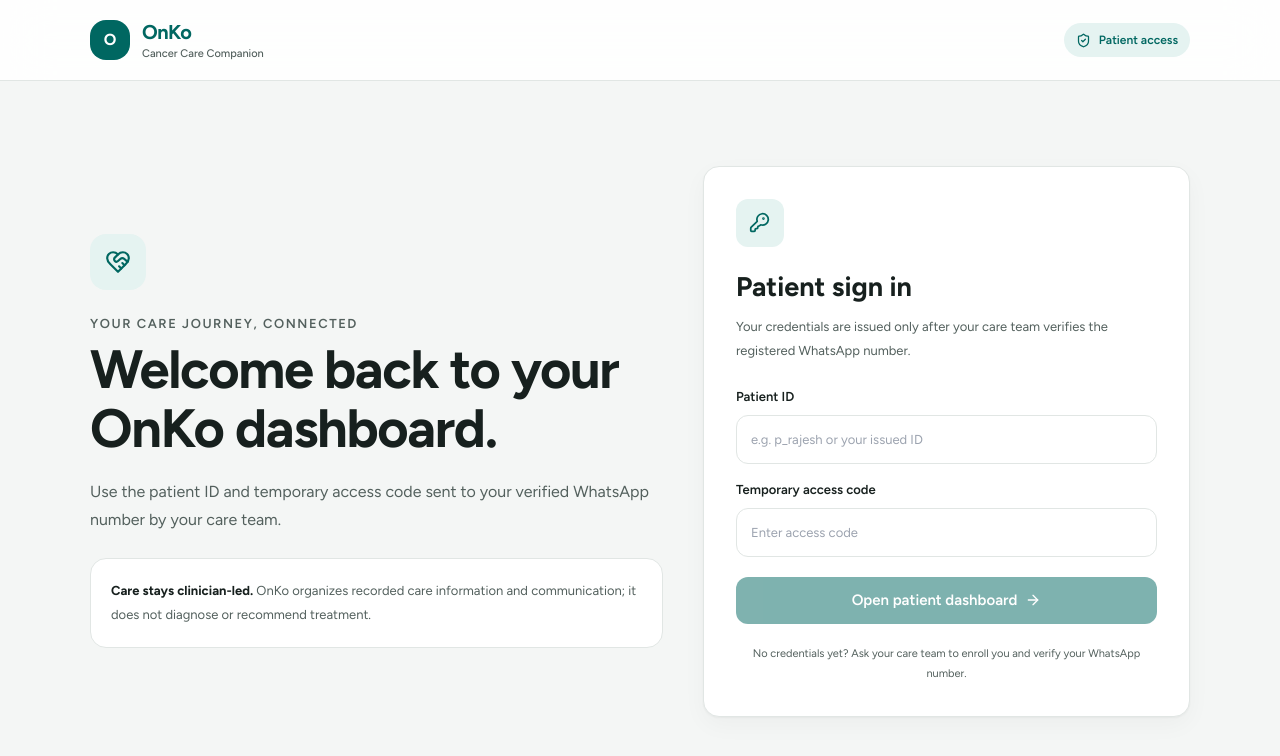
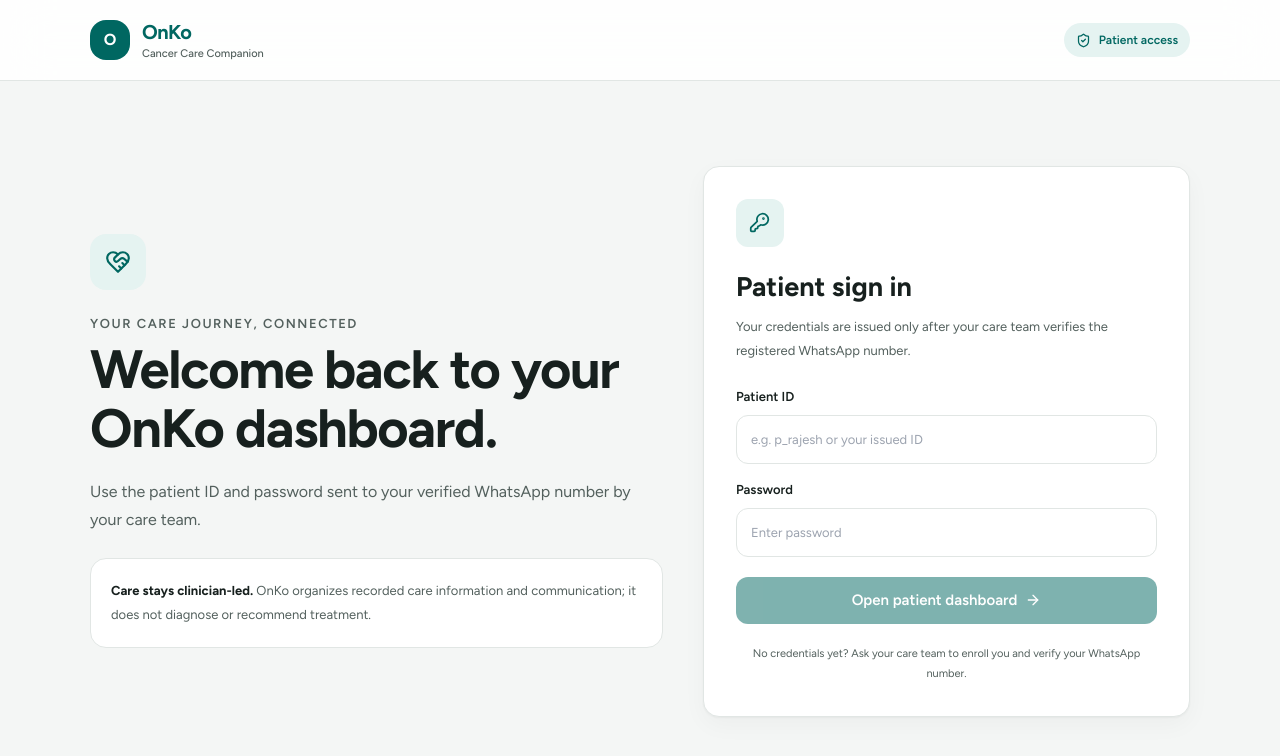
Before and after one commit to NiyaSinghShekhawat/OnKo_CancerCareCompanion, a Next.js app in the folder apps/web/: page /patient/login in a window 1280 px wide. Shown: the top 756 px of the page. Built offline with nearby package versions, Linux system fonts and the light colour scheme; no server answers.

Commit message:
web: present patient credential as reusable password

```diff
--- a/apps/web/app/patient/login/page.tsx
+++ b/apps/web/app/patient/login/page.tsx
@@ -7,14 +7,14 @@
 
 export default function PatientLoginPage(){
  const router=useRouter();
- const [patientId,setPatientId]=useState(""),[code,setCode]=useState(""),[busy,setBusy]=useState(false),[error,setError]=useState("");
+ const [patientId,setPatientId]=useState(""),[password,setPassword]=useState(""),[busy,setBusy]=useState(false),[error,setError]=useState("");
 
  async function submit(e:FormEvent){
    e.preventDefault();
-   if(!patientId.trim()||!code.trim())return;
+   if(!patientId.trim()||!password.trim())return;
    setBusy(true);setError("");
    try{
-     const result=await api.patientLogin(patientId.trim(),code.trim());
+     const result=await api.patientLogin(patientId.trim(),password.trim());
      document.cookie=`onko_patient_id=${encodeURIComponent(result.patient_id)}; path=/; SameSite=Lax`;
      window.sessionStorage.setItem("onko-patient-id",result.patient_id);
      router.push("/patient");
@@ -26,12 +26,12 @@
  return <main className="min-h-screen bg-onko-canvas">
   <header className="border-b border-onko-line bg-white/90 backdrop-blur-xl"><div className="mx-auto flex h-20 max-w-[1180px] items-center justify-between px-5 md:px-10"><Link href="/" className="flex items-center gap-3"><span className="grid h-10 w-10 place-items-center rounded-2xl bg-onko-teal text-base font-bold text-white">O</span><div><div className="text-xl font-bold tracking-tight text-onko-teal">OnKo</div><div className="text-[11px] font-medium text-onko-muted">Cancer Care Companion</div></div></Link><span className="hidden items-center gap-2 rounded-full bg-onko-softteal px-3 py-2 text-[12px] font-semibold text-onko-teal sm:flex"><ShieldCheck size={15}/>Patient access</span></div></header>
   <section className="mx-auto grid min-h-[calc(100vh-80px)] max-w-[1180px] items-center gap-10 px-5 py-12 md:grid-cols-[1fr_.85fr] md:px-10">
-   <div><span className="grid h-14 w-14 place-items-center rounded-2xl bg-onko-softteal text-onko-teal"><HeartHandshake size={26}/></span><p className="onko-eyebrow mt-6">Your care journey, connected</p><h1 className="mt-2 max-w-xl text-[42px] font-bold leading-[1.08] tracking-tight sm:text-[54px]">Welcome back to your OnKo dashboard.</h1><p className="mt-5 max-w-xl text-[16px] leading-7 text-onko-muted">Use the patient ID and temporary access code sent to your verified WhatsApp number by your care team.</p><div className="mt-6 rounded-2xl border border-onko-line bg-white p-5 text-[13px] leading-6 text-onko-muted"><strong className="text-onko-ink">Care stays clinician-led.</strong> OnKo organizes recorded care information and communication; it does not diagnose or recommend treatment.</div></div>
+   <div><span className="grid h-14 w-14 place-items-center rounded-2xl bg-onko-softteal text-onko-teal"><HeartHandshake size={26}/></span><p className="onko-eyebrow mt-6">Your care journey, connected</p><h1 className="mt-2 max-w-xl text-[42px] font-bold leading-[1.08] tracking-tight sm:text-[54px]">Welcome back to your OnKo dashboard.</h1><p className="mt-5 max-w-xl text-[16px] leading-7 text-onko-muted">Use the patient ID and password sent to your verified WhatsApp number by your care team.</p><div className="mt-6 rounded-2xl border border-onko-line bg-white p-5 text-[13px] leading-6 text-onko-muted"><strong className="text-onko-ink">Care stays clinician-led.</strong> OnKo organizes recorded care information and communication; it does not diagnose or recommend treatment.</div></div>
    <form onSubmit={submit} className="onko-card p-6 sm:p-8"><span className="grid h-12 w-12 place-items-center rounded-xl bg-onko-softteal text-onko-teal"><KeyRound size={21}/></span><h2 className="mt-5 text-[27px] font-bold">Patient sign in</h2><p className="mt-2 text-[13px] leading-6 text-onko-muted">Your credentials are issued only after your care team verifies the registered WhatsApp number.</p>
     <label className="mt-6 block text-[13px] font-semibold">Patient ID<input autoComplete="username" value={patientId} onChange={e=>setPatientId(e.target.value)} placeholder="e.g. p_rajesh or your issued ID" className="mt-2 w-full rounded-xl border border-onko-line bg-white p-3.5 font-normal outline-none focus:border-onko-teal"/></label>
-    <label className="mt-4 block text-[13px] font-semibold">Temporary access code<input autoComplete="current-password" type="password" value={code} onChange={e=>setCode(e.target.value)} placeholder="Enter access code" className="mt-2 w-full rounded-xl border border-onko-line bg-white p-3.5 font-normal outline-none focus:border-onko-teal"/></label>
+    <label className="mt-4 block text-[13px] font-semibold">Password<input autoComplete="current-password" type="password" value={password} onChange={e=>setPassword(e.target.value)} placeholder="Enter password" className="mt-2 w-full rounded-xl border border-onko-line bg-white p-3.5 font-normal outline-none focus:border-onko-teal"/></label>
     {error&&<div className="mt-4 rounded-xl border border-red-100 bg-red-50 p-3 text-[12px] text-onko-sos">{error}</div>}
-    <button disabled={busy||!patientId.trim()||!code.trim()} className="onko-button-primary mt-5 w-full justify-center disabled:opacity-50">{busy?"Signing in…":"Open patient dashboard"}<ArrowRight size={16}/></button>
+    <button disabled={busy||!patientId.trim()||!password.trim()} className="onko-button-primary mt-5 w-full justify-center disabled:opacity-50">{busy?"Signing in…":"Open patient dashboard"}<ArrowRight size={16}/></button>
     <p className="mt-5 text-center text-[11px] leading-5 text-onko-muted">No credentials yet? Ask your care team to enroll you and verify your WhatsApp number.</p>
    </form>
   </section>
```
